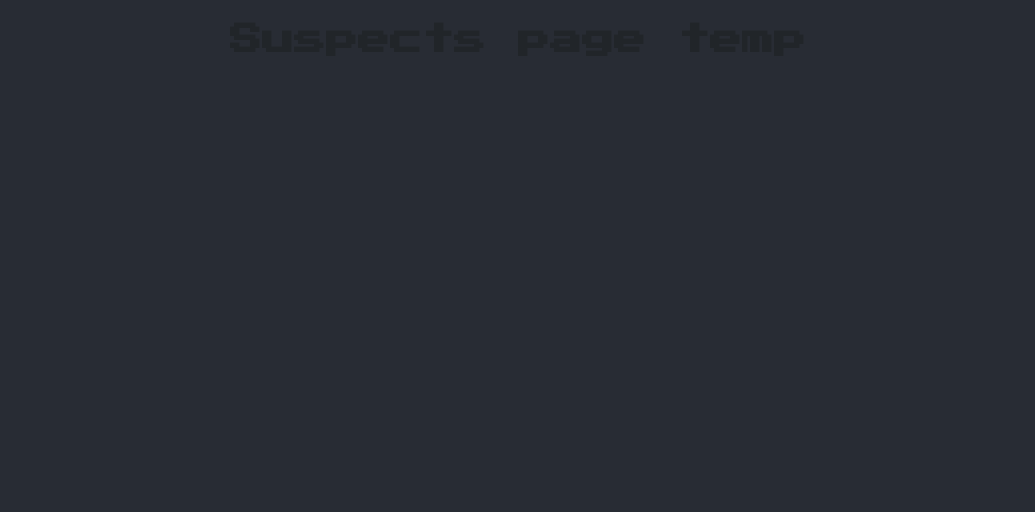
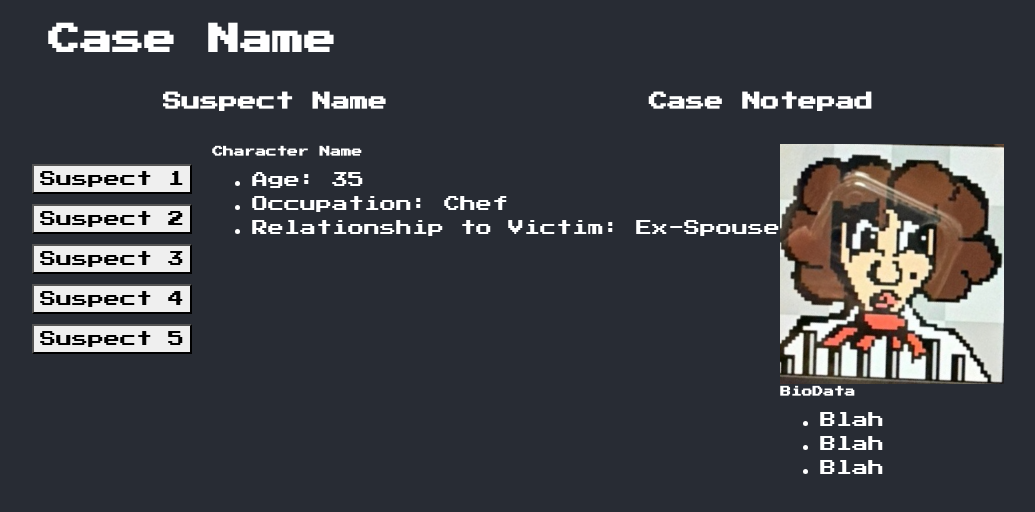
Before and after one commit to acm-projects/Agentic-Detective, a React (Vite) app: page /suspects in a window 1280 px wide. Shown: the top 512 px of the page, without its empty margins (122-1157 px from the left). Built offline with nearby package versions, Linux system fonts and the light colour scheme; no server answers.

Commit message:
added suspects page

```diff
--- /dev/null
+++ b/src/Suspects.css
@@ -0,0 +1,28 @@
+.case-header {
+    display: flex;
+    flex-direction: row;
+    justify-content: space-around;
+}
+
+.suspect-names {
+    display: flex;
+    flex-direction: column;
+    gap: 10px;
+    margin-top: 20px;
+}
+
+.case-body {
+    display: flex;
+    flex-direction: row;
+    gap: 20px;
+    margin-top: 20px;
+}
+
+.character-profile {
+    display: flex;
+    flex-direction: row;
+}
+
+h1, h2, h3, h4, h5, h6, p, li {
+    color: #ffffff;
+}
--- a/src/Suspects.tsx
+++ b/src/Suspects.tsx
@@ -1,5 +1,49 @@
+import './Suspects.css';
+
 function Suspects() {
-    return <h1>Suspects page temp</h1>
+    return (
+        <div className="suspects">
+            <h1>Case Name</h1>
+            <div className="case-header">
+                <h3>Suspect Name</h3>
+                <h3>Case Notepad</h3>
+            </div>
+            <div className="case-body">
+                <div className="suspect-names">
+                    <button>Suspect 1</button>
+                    <button>Suspect 2</button>
+                    <button>Suspect 3</button>
+                    <button>Suspect 4</button>
+                    <button>Suspect 5</button>
+                </div>
+                <div className="character-profile">
+                    <div className="character-stats">
+                        <h6>Character Name</h6>
+                        <div>
+                            <ul>
+                                <li>Age: 35</li>
+                                <li>Occupation: Chef</li>
+                                <li>Relationship to Victim: Ex-Spouse</li>
+                            </ul>
+                        </div>
+                    </div>
+                    <div className="character-info">
+                        <div className="polaroid">
+                        <img src="../assets/Screenshot 2026-03-08 173326.png" alt="Mugshot" />
+                        </div>
+                        <div>
+                            <h6>BioData</h6>
+                            <ul>
+                                <li>Blah</li>
+                                <li>Blah</li>
+                                <li>Blah</li>
+                            </ul>
+                        </div>
+                    </div>
+                </div>
+            </div>
+        </div>
+    )
 }
 
 export default Suspects;
```
Also changed, not shown: assets/Screenshot 2026-03-08 173326.png (added).
